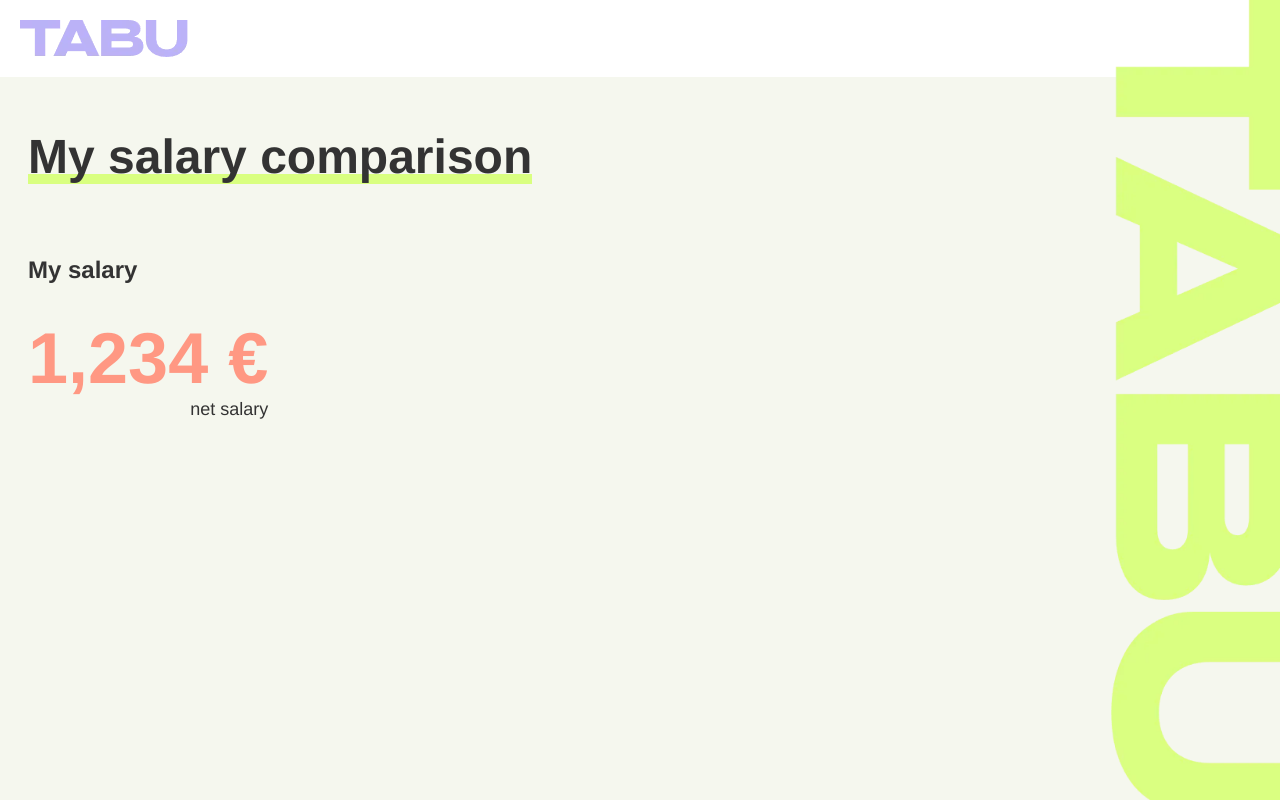
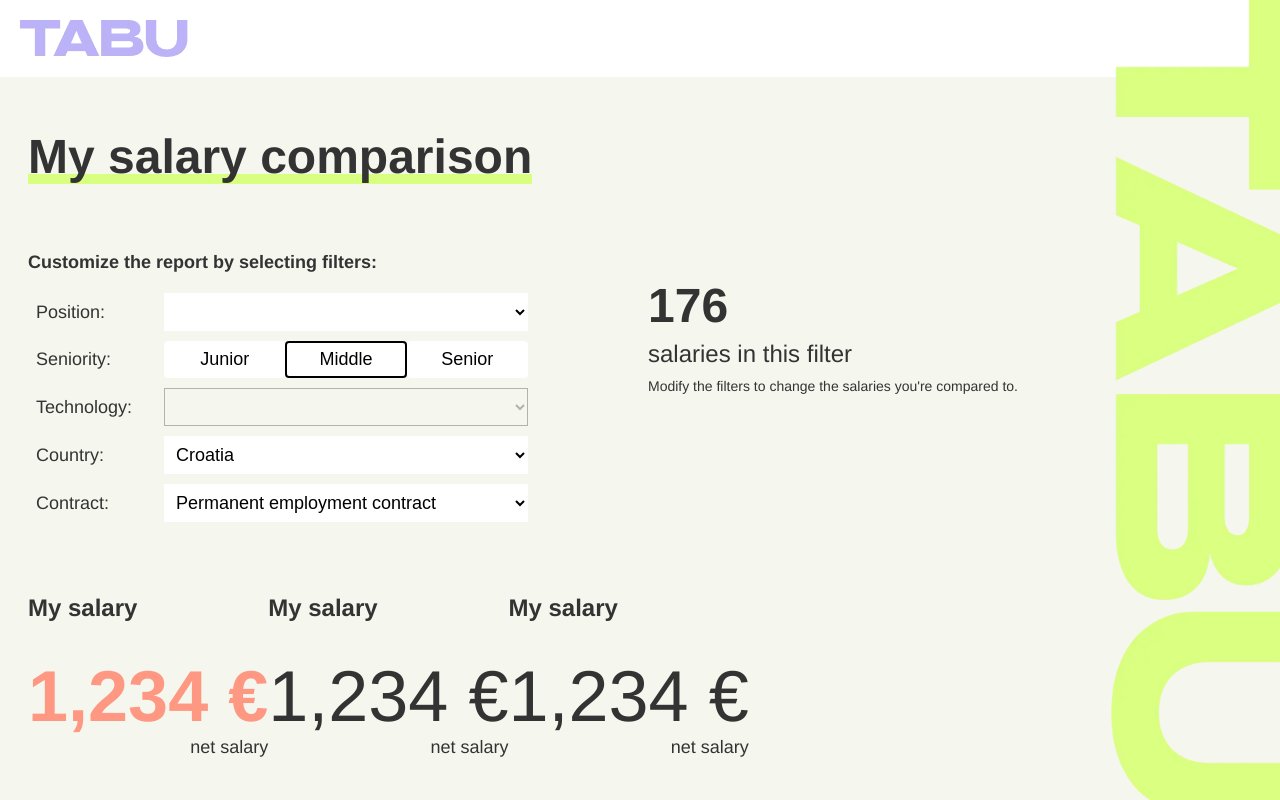
Before and after one commit to Vatroslav/tabu-app, a Vue app: page /results in a window 1280 px wide. Built offline with nearby package versions, Linux system fonts and the light colour scheme; no server answers; what vue3-google-login would draw is missing.

Commit message:
Started working on 0.2 frontend

```diff
--- a/src/views/Results.vue
+++ b/src/views/Results.vue
@@ -3,10 +3,85 @@
     <Navbar />
     <div class="results">
       <h1>My salary comparison</h1>
-      <div class="salary-container">
-        <p class="label">My salary</p>
-        <p class="salary">1,234 €</p>
-        <p class="salary-label">net salary</p>
+      <!----------------- Filters ----------------->
+      <div class="overall-filter-section">
+        <div class="filters">
+          <p class="filters-title">Customize the report by selecting filters:</p>
+
+          <div class="filter-row">
+            <label for="position" class="filter-label">Position:</label>
+            <select id="position" value="Sales Assistant" class="input-field">
+              <option value="my_position">Sales Assistant</option>
+              <option value="other_positions_in_department">Other positions in the department</option>
+              <option value="additional_position">Additional position: Backend</option>
+            </select>
+          </div>
+
+          <div class="filter-row seniority-row">
+            <label class="filter-label">Seniority:</label>
+            <div class="seniority-group">
+              <button class="seniority-btn">Junior</button>
+              <button class="seniority-btn active">Middle</button>
+              <button class="seniority-btn">Senior</button>
+            </div>
+          </div>
+
+          <div class="filter-row">
+            <label for="technology" class="filter-label">Technology:</label>
+            <select type="text" id="technology" value="No technology" class="input-field disabled" disabled>
+              <option value="no_technology">No technology</option>
+              <option value="technology">Technology</option>
+            </select>
+          </div>
+
+          <div class="filter-row">
+            <label for="country" class="filter-label">Country:</label>
+            <select id="country" class="input-field">
+              <option value="Bosnia and Herzegovina">Bosnia and Herzegovina</option>
+              <option value="Croatia" selected>Croatia</option>
+              <option value="Serbia">Serbia</option>
+            </select>
+          </div>
+
+          <div class="filter-row">
+            <label for="contract" class="filter-label">Contract:</label>
+            <select id="contract" class="input-field">
+              <option value="Permanent employment contract" selected>Permanent employment contract</option>
+              <option value="Fixed-term employment contract">Fixed-term employment contract</option>
+              <option value="Student contract">Student contract</option>
+              <option value="Sole proprietorship (obrt)">Sole proprietorship (obrt)</option>
+              <option value="I have my own company">I have my own company</option>
+              <option value="Contract for work">Contract for work</option>
+              <option value="Gaining initial work experience/internship">Gaining initial work experience/internship
+              </option>
+              <option value="Copyright contract">Copyright contract</option>
+            </select>
+          </div>
+        </div>
+        <!----------------- Amount of salaries ----------------->
+        <div class="salaries-amount-container">
+          <p class="salaries-amount-number" id="amount-of-salaries">176</p>
+          <p class="salaries-amount-label">salaries in this filter</p>
+          <p class="salaries-amount-note">Modify the filters to change the salaries you're compared to.</p>
+        </div>
+      </div>
+      <!----------------- Data containers ----------------->
+      <div class="overall-data-section">
+        <div class="my-salary-container">
+          <p class="data-type-label">My salary</p>
+          <p class="salary-my">1,234 €</p>
+          <p class="salary-type-label">net salary</p>
+        </div>
+        <div class="average-salary-container">
+          <p class="data-type-label">My salary</p>
+          <p class="salary">1,234 €</p>
+          <p class="salary-type-label">net salary</p>
+        </div>
+        <div class="median-salary-container">
+          <p class="data-type-label">My salary</p>
+          <p class="salary">1,234 €</p>
+          <p class="salary-type-label">net salary</p>
+        </div>
       </div>
 
       <!--
@@ -36,15 +111,17 @@ export default {
 </script>
 
 <style scoped>
+/* ----------------- General styles ----------------- */
 .results {
-  margin-top: 97px; /* Adjust this value to ensure content starts below the navbar */
+  margin-top: 97px;
+  /* Adjust this value to ensure content starts below the navbar */
   text-align: left;
   padding-left: 20px;
 }
 
 h1 {
   font-weight: bold;
-  color: #333333;
+  color: #333;
   position: relative;
   display: inline-block;
   margin-bottom: 50px;
@@ -60,33 +137,156 @@ h1::after {
   background-color: #D9FF80;
 }
 
-.salary-container {
+/* ----------------- Filters and salaries amount container ----------------- */
+.overall-filter-section {
+  display: flex;
+  flex-wrap: wrap;
+}
+
+/* ----------------- Filters ----------------- */
+
+.filters {
+  order: 1;
+  margin-right: 120px;
+}
+
+.filter-row {
+  display: flex;
+  align-items: center;
+  margin-top: 10px;
+}
+
+.filter-row label {
+  width: 120px;
+  padding: 8px;
+  margin-top: 0px;
+}
+
+.filter-row .input-field {
+  flex: 1;
+  width: 100%;
+  padding: 8px;
+  border: none;
+  background-color: white;
+}
+
+.filters-title {
+  font-weight: bold;
+  color: #333;
+  margin-bottom: 20px;
+}
+
+.filter-label {
+  display: block;
+  margin-top: 10px;
+  color: #333;
+}
+
+.input-field.disabled {
+  background-color: #f5F7EE;
+  color: #969694;
+  box-shadow: inset 0 0 0 1px #969694;
+}
+
+.seniority-row {
+  align-items: flex-start;
+  /* Poravnava label s gumbima */
+}
+
+.seniority-group {
+  flex: 1;
+  display: flex;
+  justify-content: space-between;
+}
+
+.seniority-btn {
+  flex: 1;
+  padding: 8px;
+  border: none;
+  border-radius: 4px;
+  background-color: white;
+  cursor: pointer;
+}
+
+.seniority-btn.active {
+  background-color: white;
+  color: black;
+  border: none;
+  box-shadow: inset 0 0 0 2px black;
+}
+
+/* ----------------- Amount of salaries ----------------- */
+
+.salaries-amount-container {
+  order: 2;
+}
+
+.salaries-amount-number {
+  font-weight: 700;
+  line-height: 1;
+  margin-bottom: 10px;
+}
+
+.salaries-amount-label {
+  font-weight: 500;
+  margin-top: 0;
+  margin-bottom: 10px;
+}
+
+.salaries-amount-note {
+  font-weight: 300;
+  margin-top: 0;
+}
+
+/* ----------------- Data containers ----------------- */
+
+.overall-data-section {
+  display: flex;
+  flex-wrap: wrap;
+  margin-top: 50px;
+}
+
+/* ----------------- My salary ----------------- */
+.my-salary-container {
   display: flex;
   flex-direction: column;
-  width: fit-content; /* Container width becomes text size */
+  width: fit-content;
+  /* Container width becomes text size */
 }
 
-.label {
+.data-type-label {
   font-weight: bold;
   color: #333333;
   margin-bottom: 40px;
   line-height: 1;
 }
 
-.salary {
-  font-weight: bold;
+.salary-my {
+  font-weight: 600;
   color: #FF9883;
   margin: 0;
   line-height: 1;
 }
 
-.salary-label {
+.salary {
+  font-weight: 400;
+  color: #333333;
+  margin: 0;
+  line-height: 1;
+}
+
+.salary-type-label {
   color: #333333;
   margin-top: 5px;
-  text-align: right; /* Aligns right within the container */
+  text-align: right;
+  /* Aligns right within the container */
 }
 
-@media (min-width: 768px) { /* Large screens */
+/* ----------------- Media queries ----------------- */
+
+/* Large screens */
+@media (min-width: 768px) {
+
   h1 {
     font-size: 48px;
   }
@@ -95,20 +295,59 @@ h1::after {
     height: 10px;
   }
 
-  .label {
+  /* Filters */
+  .filters {
+    min-width: 500px;
+    max-width: 600px;
+  }
+
+  .filters-title {
+    font-size: 18px;
+  }
+
+  .filter-label {
+    font-size: 18px;
+  }
+
+  .filter-row .input-field {
+    font-size: 18px;
+  }
+
+  .seniority-btn {
+    font-size: 18px;
+  }
+
+  /* Amount of salaries */
+  .salaries-amount-number {
+    font-size: 48px;
+  }
+
+  .salaries-amount-label {
     font-size: 24px;
   }
 
-  .salary {
+  .salaries-amount-note {
+    font-size: 14px;
+  }
+
+  /* Data containers */
+  .data-type-label {
+    font-size: 24px;
+  }
+
+  .salary,
+  .salary-my {
     font-size: 72px;
   }
 
-  .salary-label {
+  .salary-type-label {
     font-size: 18px;
   }
 }
 
-@media (max-width: 768px) { /* Mobile phones */
+/* Mobile phones */
+@media (max-width: 768px) {
+
   h1 {
     font-size: 24px;
   }
@@ -117,15 +356,52 @@ h1::after {
     height: 5px;
   }
 
-  .label {
+  /* Filters */
+  .filters {
+    min-width: 300px;
+    max-width: 400px;
+  }
+
+  .filters-title {
+    font-size: 12px;
+  }
+
+  .filter-label {
+    font-size: 12px;
+  }
+
+  .filter-row .input-field {
+    font-size: 12px;
+  }
+
+  .seniority-btn {
+    font-size: 12px;
+  }
+
+  /* Amount of salaries */
+  .salaries-amount-number {
+    font-size: 32px;
+  }
+
+  .salaries-amount-label {
+    font-size: 18px;
+  }
+
+  .salaries-amount-note {
+    font-size: 12px;
+  }
+
+  /* Data containers */
+  .data-type-label {
     font-size: 24px;
   }
 
-  .salary {
+  .salary,
+  .salary-my {
     font-size: 48px;
   }
 
-  .salary-label {
+  .salary-type-label {
     font-size: 12px;
   }
 }
```
